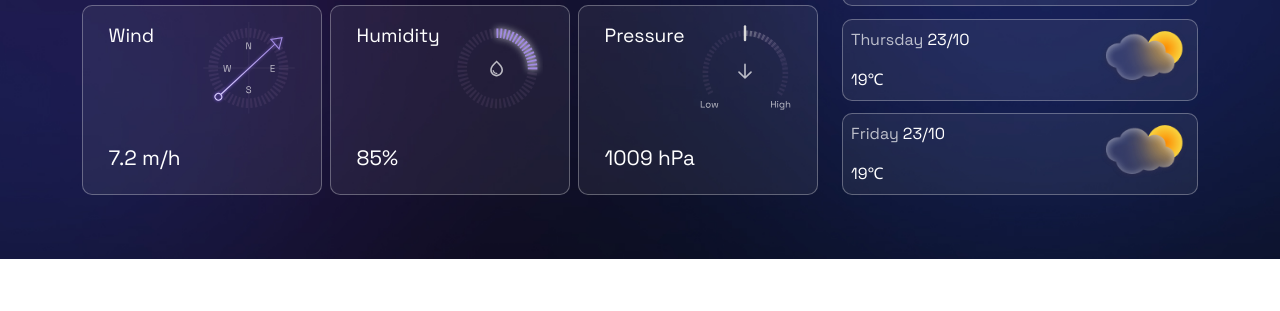
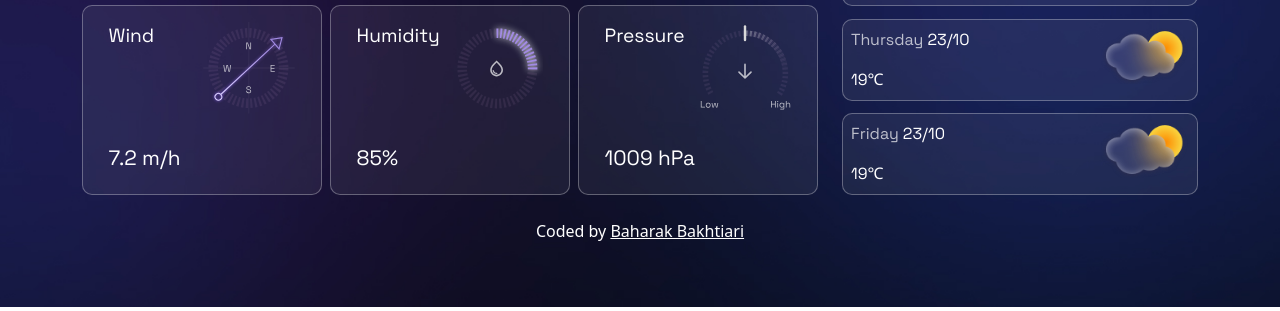
Before and after one commit to The-little-spring/Weather-App, a plain HTML site: page index.html in a window 1280 px wide. Shown: the part 489-800 px from the top of the page. Drawn offline with nearby package versions, Linux system fonts and the light colour scheme; a web font is replaced by a local one.

Commit message:
Add GitHub link

```diff
--- a/index.html
+++ b/index.html
@@ -144,6 +144,12 @@
           </div>
         </div>
       </div>
+      <p class="writer">
+        Coded by
+        <a href="https://github.com/The-little-spring" target="_blank"
+          >Baharak Bakhtiari</a
+        >
+      </p>
     </div>
     <script src="src/index.js"></script>
   </body>
--- a/src/styles.css
+++ b/src/styles.css
@@ -240,3 +240,17 @@ body {
 .date span {
   color: var(--white);
 }
+
+.writer {
+  text-align: center;
+  color: var(--white);
+  margin-top: 1.5rem;
+}
+
+.writer a {
+  color: var(--white);
+}
+
+.writer a:hover {
+  color: var(--main-color);
+}
```
